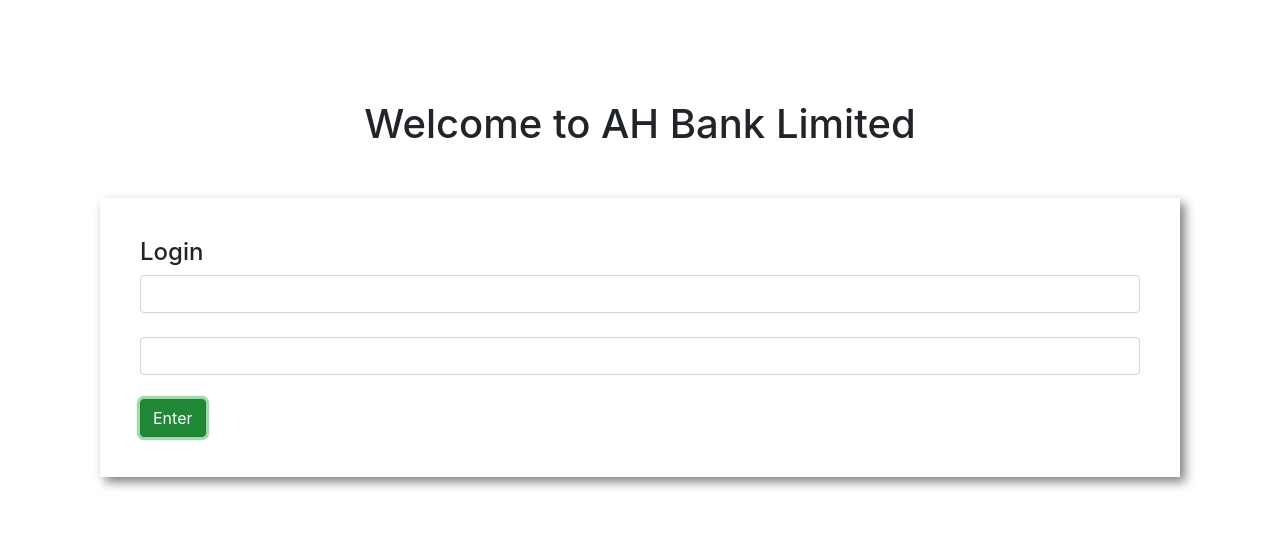
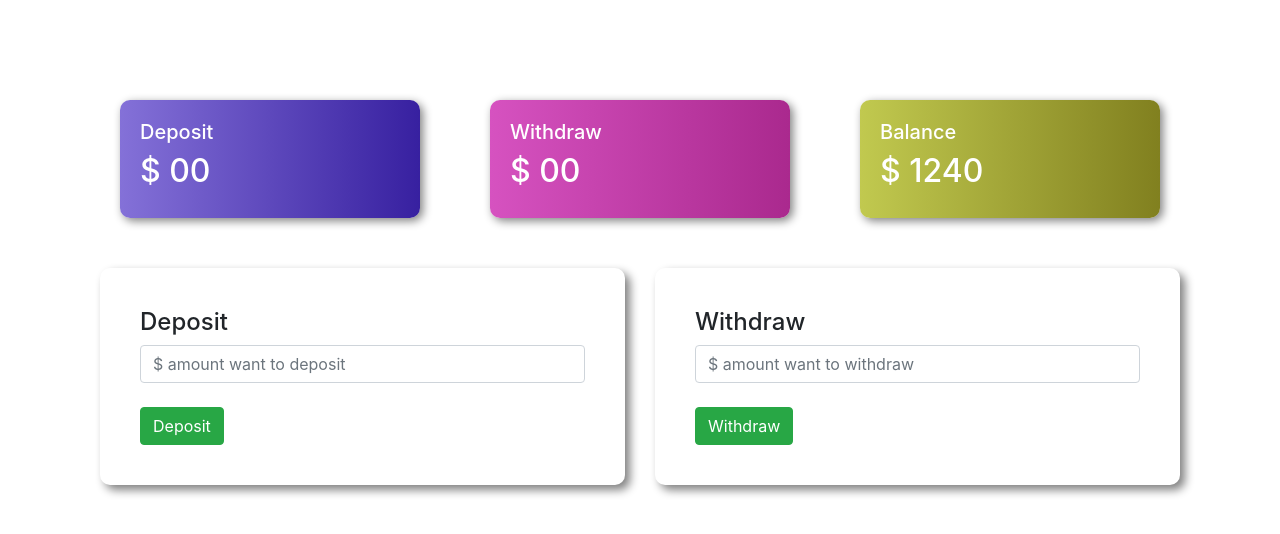
Before and after one commit to abuhorainhero/AH-Bank-Limited, a plain HTML site: page index.html in a window 1280 px wide. Both pictures are taken after a click on the button "Enter". Drawn offline with nearby package versions, Linux system fonts and the light colour scheme.

Commit message:
bank done

```diff
--- a/index.html
+++ b/index.html
@@ -8,17 +8,113 @@
     <link rel="stylesheet" href="style.css">
 </head>
 <body>
-    <div class="login-area">
+    <div id="login-area">
         <h1 class="text-center">Welcome to AH Bank Limited</h1>
         <div class="submit-area">
             <h4>Login</h4>
-            <input type="text" class="form-control">
+            <input type="text" placeholder="Email" class="form-control">
             <br>
-            <input type="password" class="form-control">
+            <input type="password" placeholder="Password" class="form-control">
             <br>
-            <button class="btn btn-success">Enter</button>
+            <button id="login" class="btn btn-success">Enter</button>
         </div>
+    </div>
+    <div id="transaction-area">
+        <div class="row">
+            <div class="col-md-4">
+                <div class="deposit status">
+                    <h5>Deposit</h5>
+                    <h2>$ <span id="currentDeposit">00</span></h2>
+                </div>
+            </div>
+            <div class="col-md-4">
+                <div class="withdraw status">
+                    <h5>Withdraw</h5>
+                    <h2>$ <span id="currentWithdraw">00</span></h2>
+                </div>
+            </div>
+            <div class="col-md-4">
+                <div class="balance status">
+                    <h5>Balance</h5>
+                    <h2>$ <span id="currentBalance">1240</span></h2>
+                </div>
+            </div>
+        </div>
+        <div class="row">
+            <div class="col-md-6">
+                <div class="submit-area">
+                    <h4>Deposit</h4>
+                    <input id="depositAmount" type="text" class="form-control" placeholder="$ amount want to deposit">
+                    <br>
+                    <button id="addDeposit" class="btn btn-success">Deposit</button>
+                </div>
+            </div>
+            <div class="col-md-6">
+                <div class="submit-area">
+                    <h4>Withdraw</h4>
+                    <input id="withdrawAmount" type="text" class="form-control" placeholder="$ amount want to withdraw">
+                    <br>
+                    <button id="addWithdraw" class="btn btn-success">Withdraw</button>
+                </div>
+            </div>
+        </div>
+    </div>
+    <script>
+        // login button event handler
+        var loginButton = document.getElementById('login');
+        loginButton.addEventListener('click', function(){
+            const loginArea = document.getElementById("login-area");
+            loginArea.style.display = "none";
+            const transactionArea = document.getElementById("transaction-area");
+            transactionArea.style.display = "block";
+        })
+        // Deposit button event handler
+        const depositBtn = document.getElementById("addDeposit");
+        depositBtn.addEventListener("click", function(){
+            // const depositAmount = document.getElementById("depositAmount").value;
+            // const depositNumber = parseFloat(depositAmount);
+            const depositNumber = getInputNumber("depositAmount")
+            // const currentDeposit = document.getElementById("currentDeposit").innerText;
+            // const currentDepositNumber = parseFloat(currentDeposit);
+            // const totalDeposit = depositNumber + currentDepositNumber;
+            // document.getElementById("currentDeposit").innerText = totalDeposit;
+            updateSpanText("currentDeposit", depositNumber);
 
-    </div>
+            // const currentBalance = document.getElementById("currentBalance").innerText;
+            // const currentBalanceNumber = parseFloat(currentBalance);
+            // const totalBalance = depositNumber + currentBalanceNumber;
+            // document.getElementById("currentBalance").innerText = totalBalance;
+            updateSpanText("currentBalance", depositNumber);
+
+            document.getElementById("depositAmount").value = "";
+        })
+
+        // withdraw button event handler
+        const withdrawBtn = document.getElementById("addWithdraw");
+        withdrawBtn.addEventListener("click", function(){
+            // const withdrawAmount = document.getElementById("withdrawAmount").value;
+            // const withdrawNumber = parseFloat(withdrawAmount);
+            const withdrawNumber = getInputNumber("withdrawAmount")
+            updateSpanText("currentWithdraw", withdrawNumber);
+            updateSpanText("currentBalance", -1 * withdrawNumber);
+
+            document.getElementById("withdrawAmount").value = "";
+        })
+
+        function getInputNumber(id) {
+            const amount = document.getElementById(id).value;
+            const amountNumber = parseFloat(amount);
+            return amountNumber;
+        }
+
+        function updateSpanText(id, addAmount) {
+            const current = document.getElementById(id).innerText;
+            const currentNumber = parseFloat(current);
+            const totalAmount = addAmount + currentNumber;
+            document.getElementById(id).innerText = totalAmount;
+
+        }
+
+    </script>
 </body>
 </html>
--- a/style.css
+++ b/style.css
@@ -4,5 +4,25 @@ body{
 .submit-area{
     margin-top: 50px;
     padding: 40px;
+    border-radius: 10px;
     box-shadow: 5px 5px 10px gray;
 }
+#transaction-area{
+    display: none;
+}
+.status{
+    margin: 0 20px;
+    padding: 20px;
+    border-radius: 10px;
+    box-shadow: 3px 3px 10px gray;
+    color: white;
+}
+.deposit{
+    background-image: linear-gradient(90deg,  #8471d8, #3720a0);
+}
+.withdraw{
+    background-image: linear-gradient(90deg, #d652c0, #aa298e);
+}
+.balance{
+    background-image: linear-gradient(90deg, #c1c94f, #81801f);
+}
```
